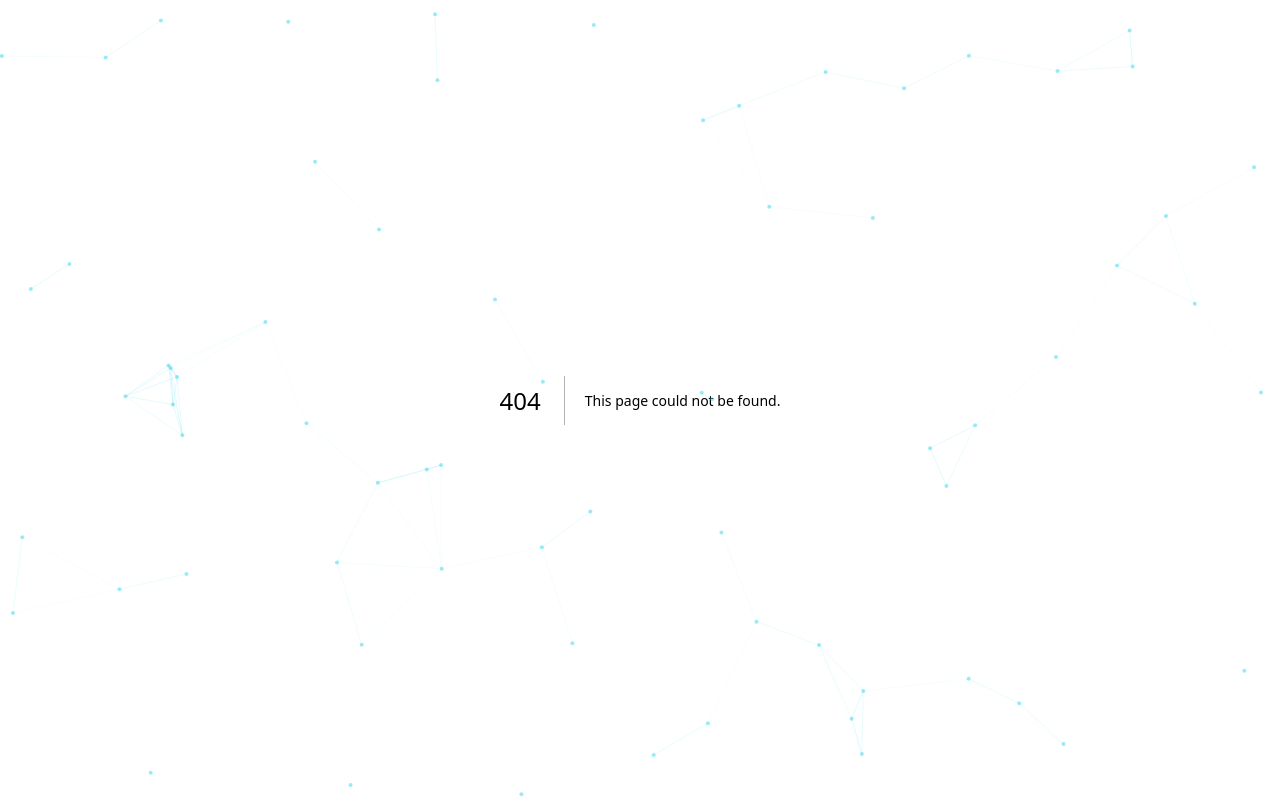
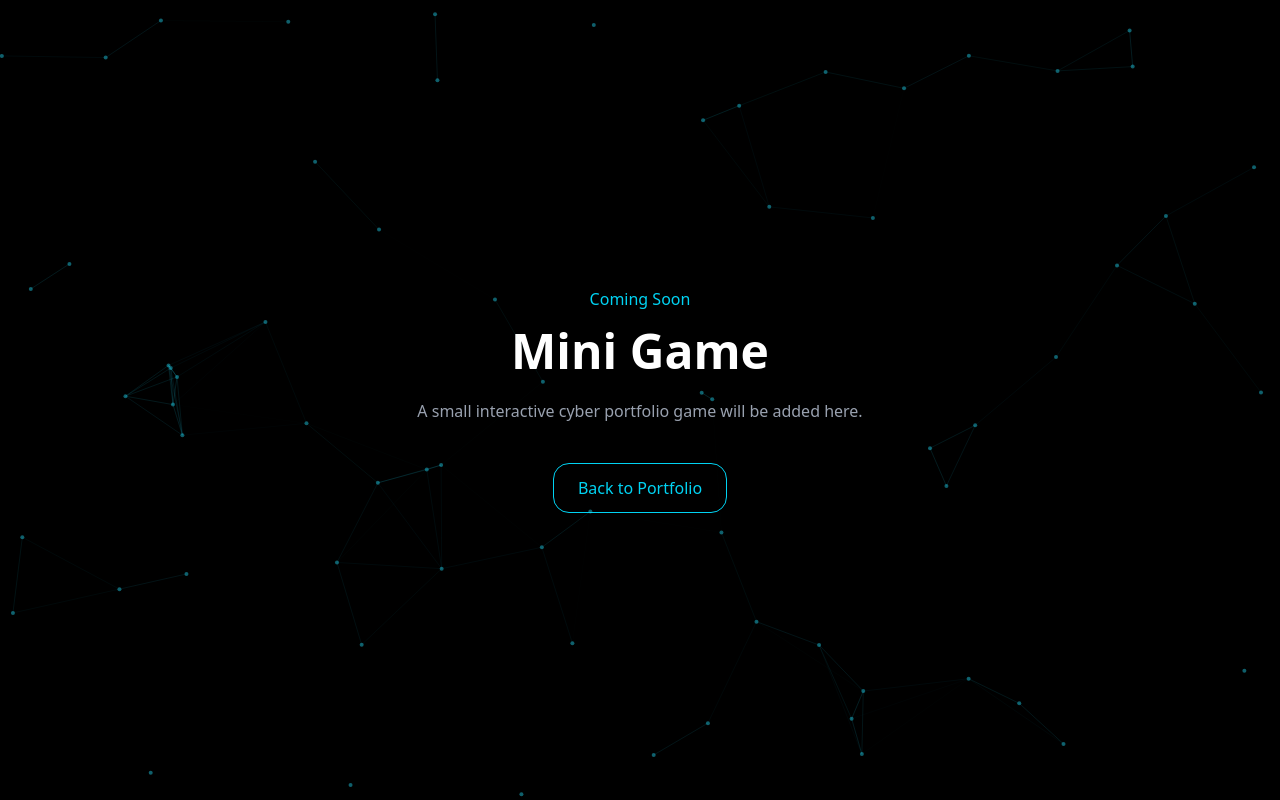
Before and after one commit to RoniZtnn/roni-portfolio, a Next.js app: page /mini-game in a window 1280 px wide. Before the commit this address had no page. Built offline with nearby package versions, Linux system fonts and the light colour scheme.

Commit message:
New Update

```diff
--- /dev/null
+++ b/app/mini-game/page.tsx
@@ -0,0 +1,24 @@
+"use client";
+
+import Link from "next/link";
+
+export default function MiniGamePage() {
+  return (
+    <main className="flex min-h-screen items-center justify-center bg-black px-6 text-white">
+      <div className="max-w-3xl text-center">
+        <p className="text-cyan-400">Coming Soon</p>
+        <h1 className="mt-4 text-5xl font-bold">Mini Game</h1>
+        <p className="mt-6 text-gray-400">
+          A small interactive cyber portfolio game will be added here.
+        </p>
+
+        <Link
+          href="/"
+          className="mt-10 inline-block rounded-2xl border border-cyan-400 px-6 py-3 text-cyan-400 hover:bg-cyan-400 hover:text-black"
+        >
+          Back to Portfolio
+        </Link>
+      </div>
+    </main>
+  );
+}
--- a/app/page.tsx
+++ b/app/page.tsx
@@ -138,6 +138,7 @@ export default function Home() {
             <a href="#about" className="hover:text-cyan-400">About</a>
             <a href="#projects" className="hover:text-cyan-400">Projects</a>
             <a href="#contact" className="hover:text-cyan-400">Contact</a>
+          <a href="/mini-game" className="hover:text-cyan-400">Mini Game</a>
           </div>
         </div>
       </nav>
--- a/package.json
+++ b/package.json
@@ -9,11 +9,14 @@
     "lint": "eslint"
   },
   "dependencies": {
+    "@react-three/drei": "^10.7.7",
+    "@react-three/fiber": "^9.6.1",
     "framer-motion": "^12.40.0",
     "next": "16.2.6",
     "react": "19.2.4",
     "react-dom": "19.2.4",
-    "react-icons": "^5.6.0"
+    "react-icons": "^5.6.0",
+    "three": "^0.184.0"
   },
   "devDependencies": {
     "@tailwindcss/postcss": "^4",
```
Also changed, not shown: 1 other file (tests, documents, lock files or other folders).
